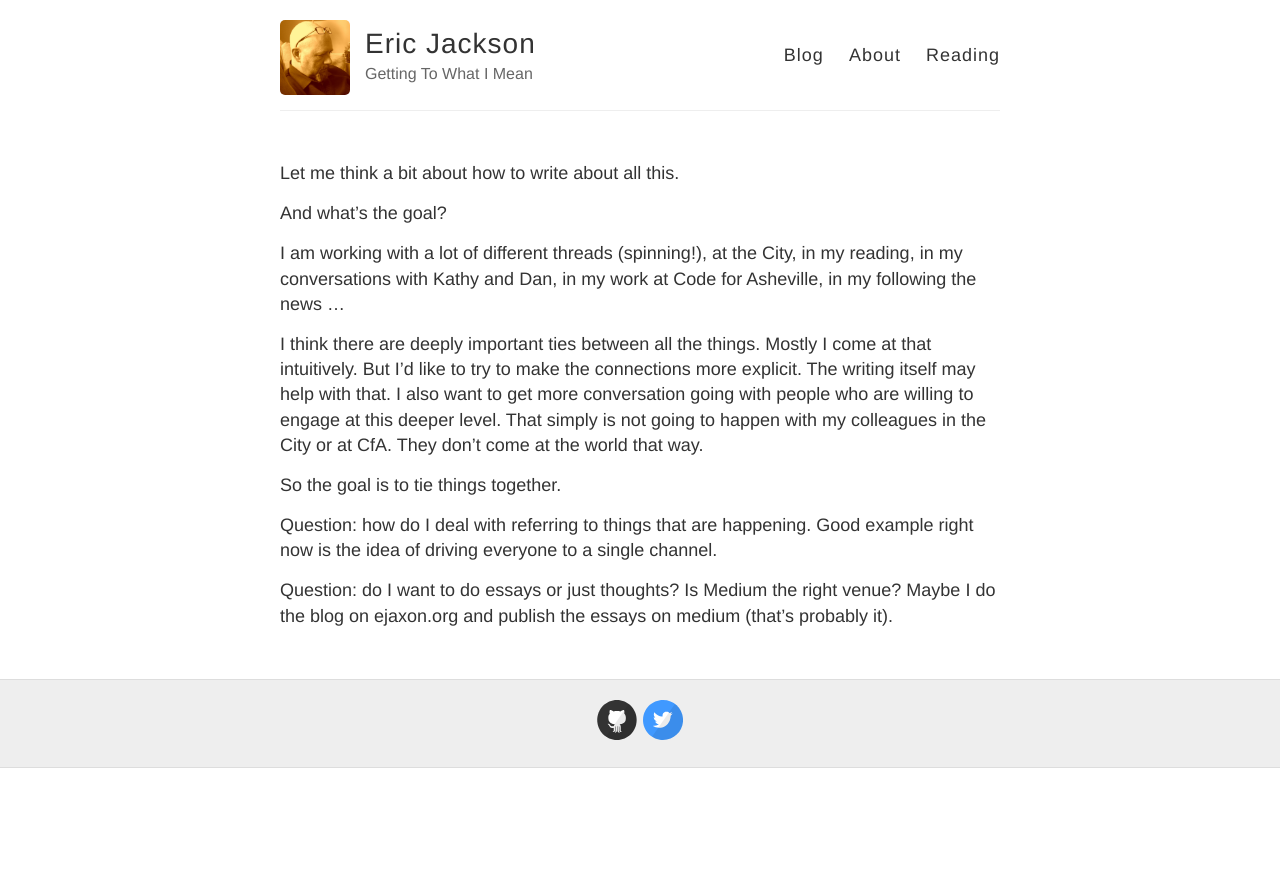
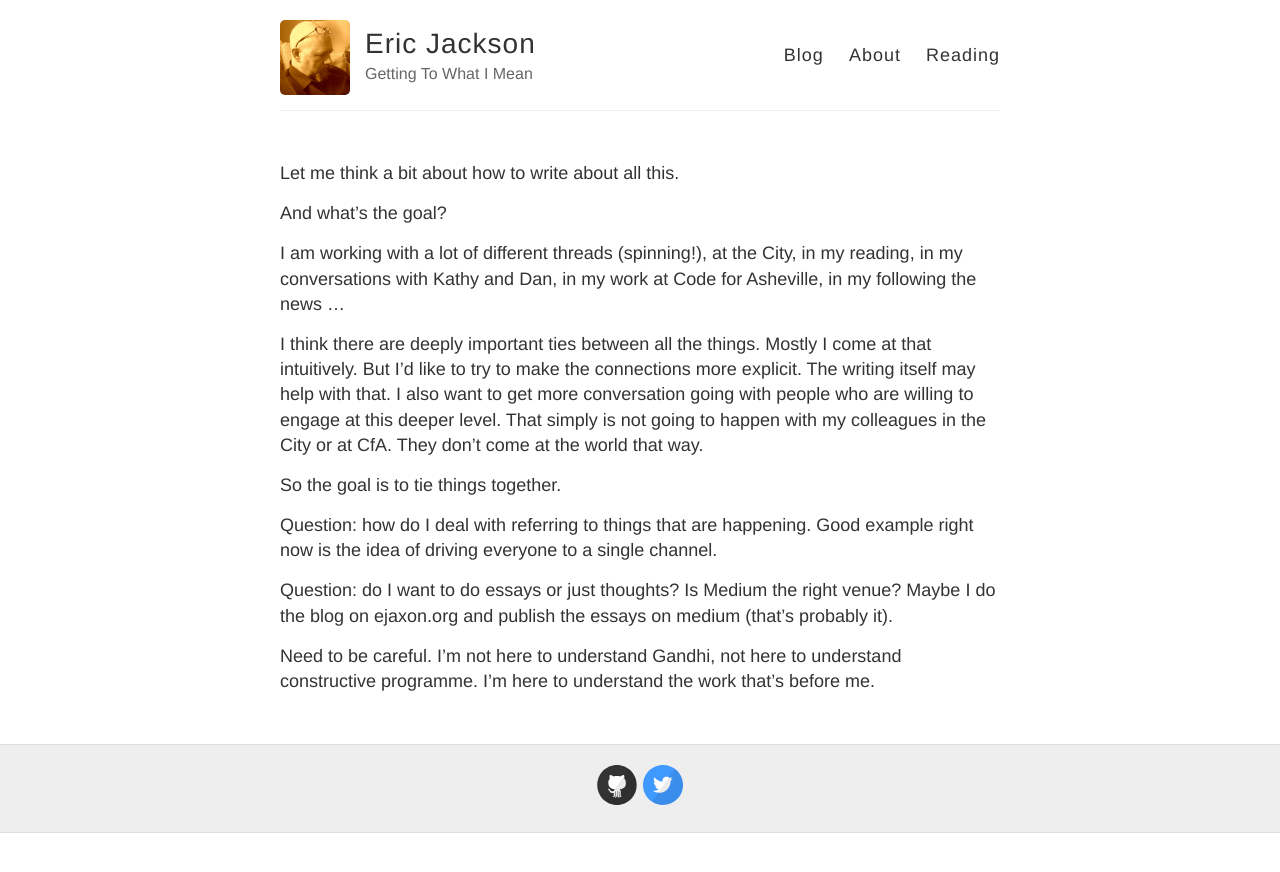
Before and after one commit to ejaxon/ejaxon.github.io, a Jekyll site: the page built from working/journey.md, in a window 1280 px wide. Shown: the top 872 px of the page. Built offline with Jekyll 4.4.1, drawn with Linux system fonts in a browser that asks for light colours; our own code applies the rules of GitHub Pages for plain Markdown files.

Commit message:
Forgot to save a file

```diff
--- a/working/journey.md
+++ b/working/journey.md
@@ -11,3 +11,5 @@ So the goal is to tie things together.
 Question: how do I deal with referring to things that are happening. Good example right now is the idea of driving everyone to a single channel.
 
 Question: do I want to do essays or just thoughts? Is Medium the right venue? Maybe I do the blog on ejaxon.org and publish the essays on medium (that's probably it).
+
+Need to be careful. I'm not here to understand Gandhi, not here to understand constructive programme. I'm here to understand the work that's before me.
```
